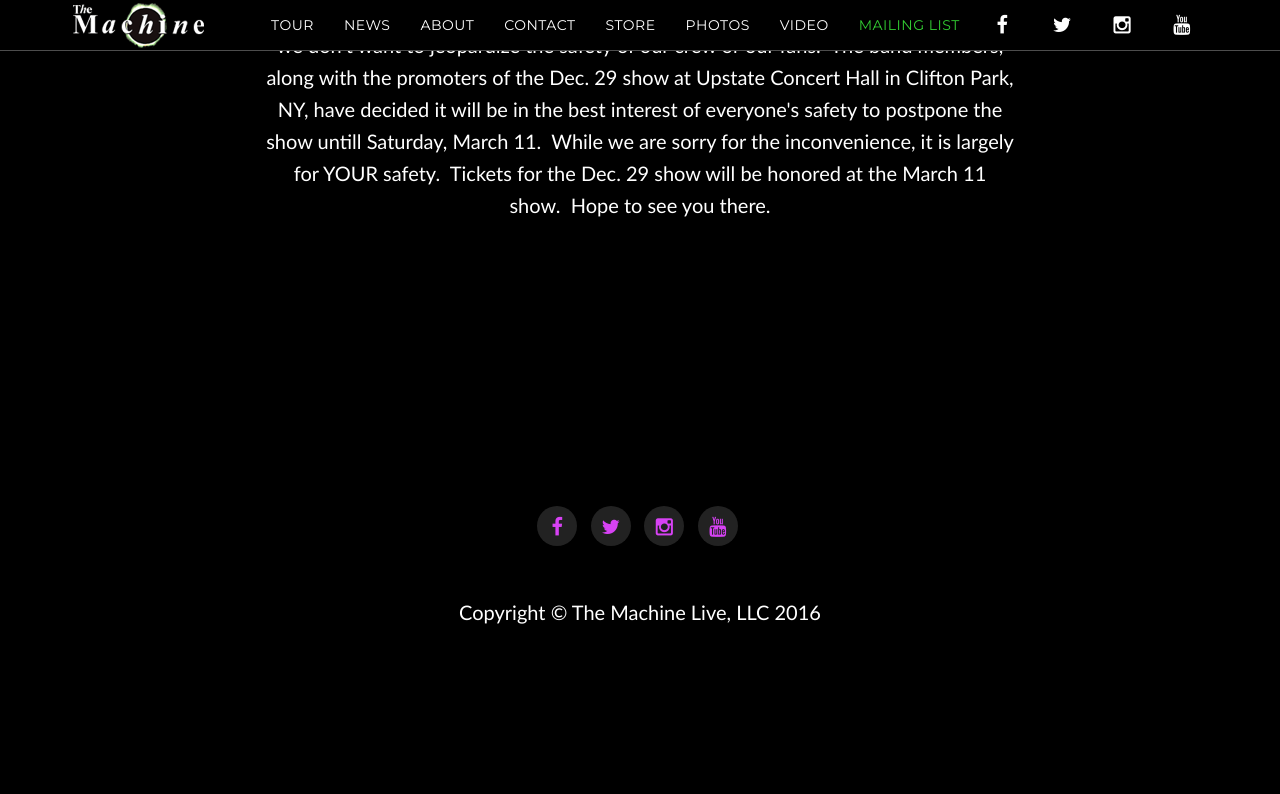
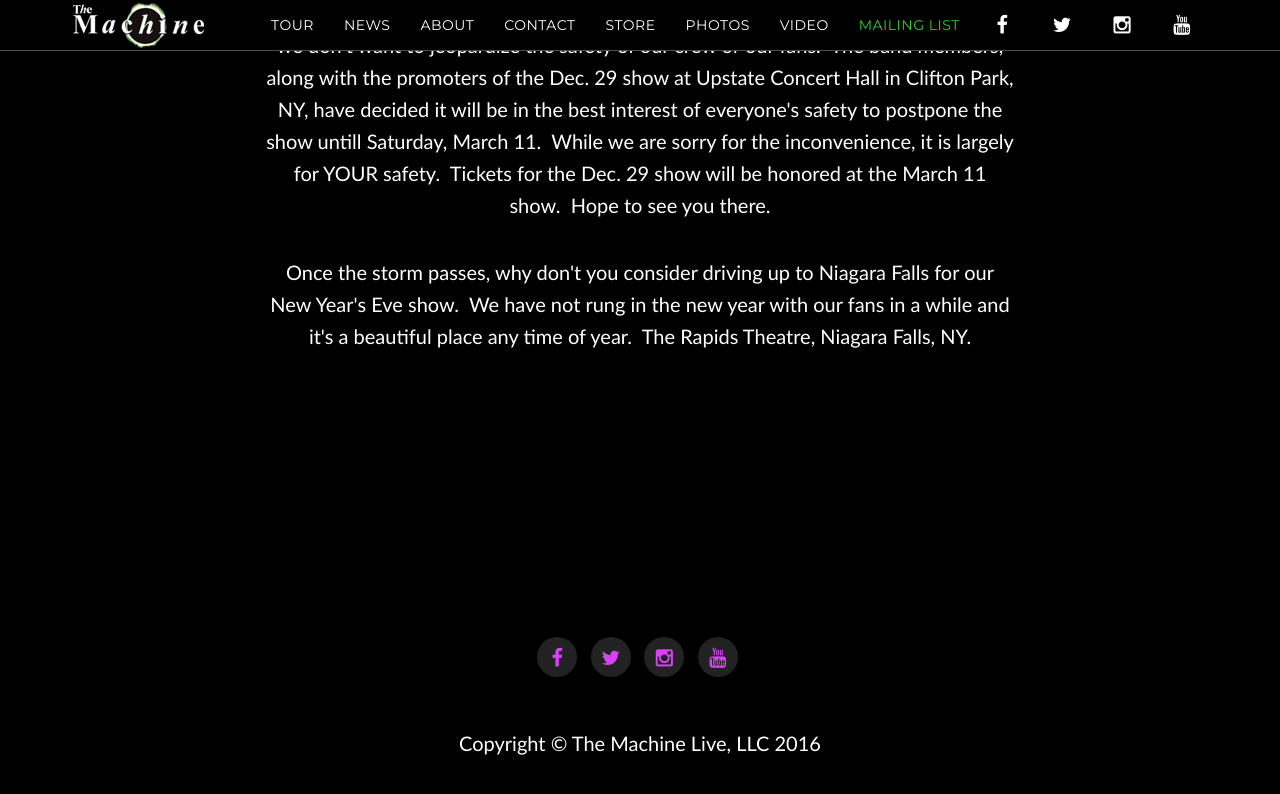
Before and after one commit to machineweb/machineweb.github.io, a Jekyll site: the page built from _posts/2016-12-28-upstate-theatre-dec.-29-postponed-due-to-weather.md, in a window 1280 px wide and 900 px high, scrolled down 422 px. Shown: the top 794 px of the window. Built offline with Jekyll 4.4.1, drawn with Linux system fonts in a browser that asks for light colours; comment, search, counter and statistics services are not loaded.

Commit message:
Updated news item

```diff
--- a/_posts/2016-12-28-upstate-theatre-dec.-29-postponed-due-to-weather.md
+++ b/_posts/2016-12-28-upstate-theatre-dec.-29-postponed-due-to-weather.md
@@ -5,3 +5,5 @@ title: Upstate Theatre Dec. 29 postponed due to weather
 ---
 
 <p>Members of The Machine are always checking the weather in the Winter months, as we don't want to jeopardize the safety of our crew or our fans.&nbsp; The band members, along with the promoters of the Dec. 29 show at Upstate Concert Hall in Clifton Park, NY, have decided it will be in the best interest of everyone's safety to postpone the show untill Saturday, March 11.&nbsp; While we are sorry for the inconvenience, it is largely for YOUR safety.&nbsp; Tickets for the Dec. 29 show will be honored at the March 11 show.&nbsp; Hope to see you there.</p>
+
+<p>Once the storm passes, why don't you consider driving up to Niagara Falls for our New Year's Eve show.&nbsp; We have not rung in the new year with our fans in a while and it's a beautiful place any time of year.&nbsp; The Rapids Theatre, Niagara Falls, NY.</p>
```
